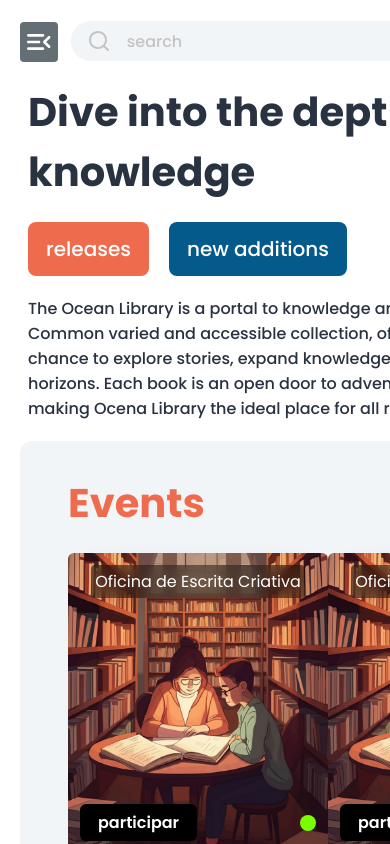
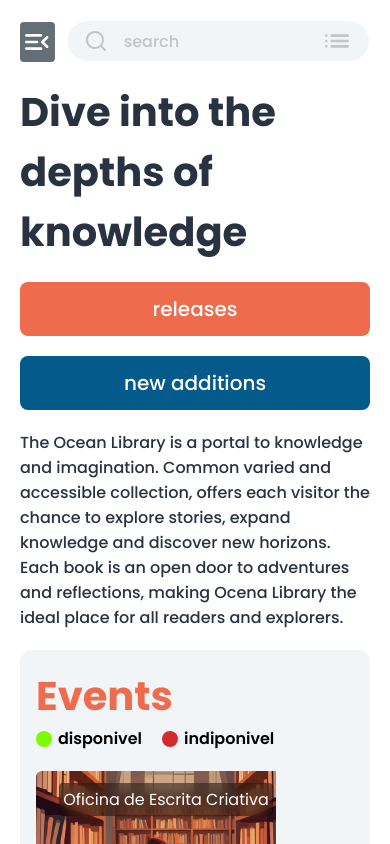
Before and after one commit to MateusBorgesGuimaraes/ocean-library-app, a Next.js app: page / in a window 390 px wide. Shown: the top 844 px of the page. Built offline with nearby package versions, Linux system fonts and the light colour scheme.

Commit message:
deixando o resto responsivo

```diff
--- a/src/app/page.module.css
+++ b/src/app/page.module.css
@@ -4,3 +4,9 @@
   flex-direction: column;
   align-items: center;
 }
+
+@media(width < 87.5rem) {
+  .main {
+    align-items: start;
+  }
+}
--- a/src/components/event-card/event-card.module.css
+++ b/src/components/event-card/event-card.module.css
@@ -1,5 +1,7 @@
 .cardContainer {
+  flex-shrink: 0;
   width: 16.25rem;
+  min-width: 16.25rem;
   height: 18.75rem;
   border-radius: .375rem;
   background-size: cover;
@@ -48,3 +50,26 @@
   height: 1rem;
   background: var(--color-green);
 }
+
+@media(width < 81.25rem) {
+  .cardContainer {
+    width: 13.75rem;
+    height: 16.75rem;
+  }
+
+  .eventTitle {
+    width: max-content;
+  }
+
+  .register {
+    font-family: 'Poppins', Arial, Helvetica, sans-serif;
+    border-radius: .375rem;
+    font-size: 1rem;
+    color: white;
+    background: black;
+    font-weight: 600;
+    padding: .375rem 1.125rem;
+    cursor: pointer;
+  }
+
+}
--- a/src/components/header.module.css
+++ b/src/components/header.module.css
@@ -30,9 +30,11 @@
   justify-content: center;
   border: none;
 }
+
 .searchButton {
   border-radius: 3.75rem 0 0 3.75rem;
 }
+
 .advancedButton {
   border-radius: 0 3.75rem 3.75rem 0;
 }
@@ -112,7 +114,7 @@
     width: 100%;
     position: relative;
     justify-content: space-between;
-    align-items: end;
+    align-items: flex-end;
   }
 
   .menuButton {
--- a/src/components/pages/main/events/events.module.css
+++ b/src/components/pages/main/events/events.module.css
@@ -45,4 +45,77 @@ p:nth-child(2) .dec {
 .eventsCards {
   display: flex;
   justify-content: space-between;
+  gap: 1.25rem;
+  overflow-x: auto;
 }
+
+@media(width < 81.25rem) {
+  .eventsCards {
+    width: 740px;
+  }
+}
+
+@media(width < 75rem) {
+  .eventsCards {
+    width: 40rem;
+  }
+}
+
+@media(width < 68.75rem) {
+  .eventsCards {
+    width: 33.75rem;
+  }
+}
+
+@media(width < 62.5rem) {
+  .eventsCards {
+    width: 100%;
+  }
+}
+
+@media(width < 58.75rem) {
+  .eventsContainer {
+    padding: 2rem 2rem;
+  }
+  .eventsCards {
+    width: 46.25rem;
+  }
+}
+
+@media(width < 52.5rem) {
+  .eventsContainer {
+    padding: 1rem 1rem;
+  }
+
+  .eventsCards {
+    width: 40rem;
+  }
+}
+
+@media(width < 43.75rem) {
+  .eventsCards {
+    width: 33.75rem;
+  }
+}
+
+@media(width < 37.5rem) {
+  .eventsCards {
+    width: 27.5rem;
+  }
+}
+
+@media(width < 31.25rem) {
+  .eventsHeader {
+    flex-direction: column;
+    align-items: start;
+  }
+  .eventsCards {
+    width: 21.25rem;
+  }
+}
+
+@media(width < 25rem) {
+  .eventsCards {
+    width: 15rem;
+  }
+}
--- a/src/components/pages/main/hero/hero.module.css
+++ b/src/components/pages/main/hero/hero.module.css
@@ -23,3 +23,48 @@
 .content > p {
   font-weight: 500;
 }
+
+@media(width < 100rem) {
+  .heroContainer {
+    max-width: 100%;
+  }
+
+  .decImage img {
+    width: 18.75rem;
+    height: 18.75rem;
+  }
+}
+
+@media(width < 87.5rem) {
+  .heroContainer {
+    max-width: 100%;
+  }
+}
+
+/* @media(width < 81.25rem) {
+  .decImage {
+    display: none;
+  }
+} */
+
+@media(width < 62.5rem) {
+  .decImage {
+    display: block;
+  }
+}
+
+@media(width < 47.5rem) {
+  .heroContainer {
+    max-width: 100%;
+  }
+  .decImage {
+    display: none;
+  }
+}
+
+@media(width < 25rem) {
+  .buttons {
+    flex-direction: column;
+    /* flex-wrap: wrap; */
+  }
+}
```
